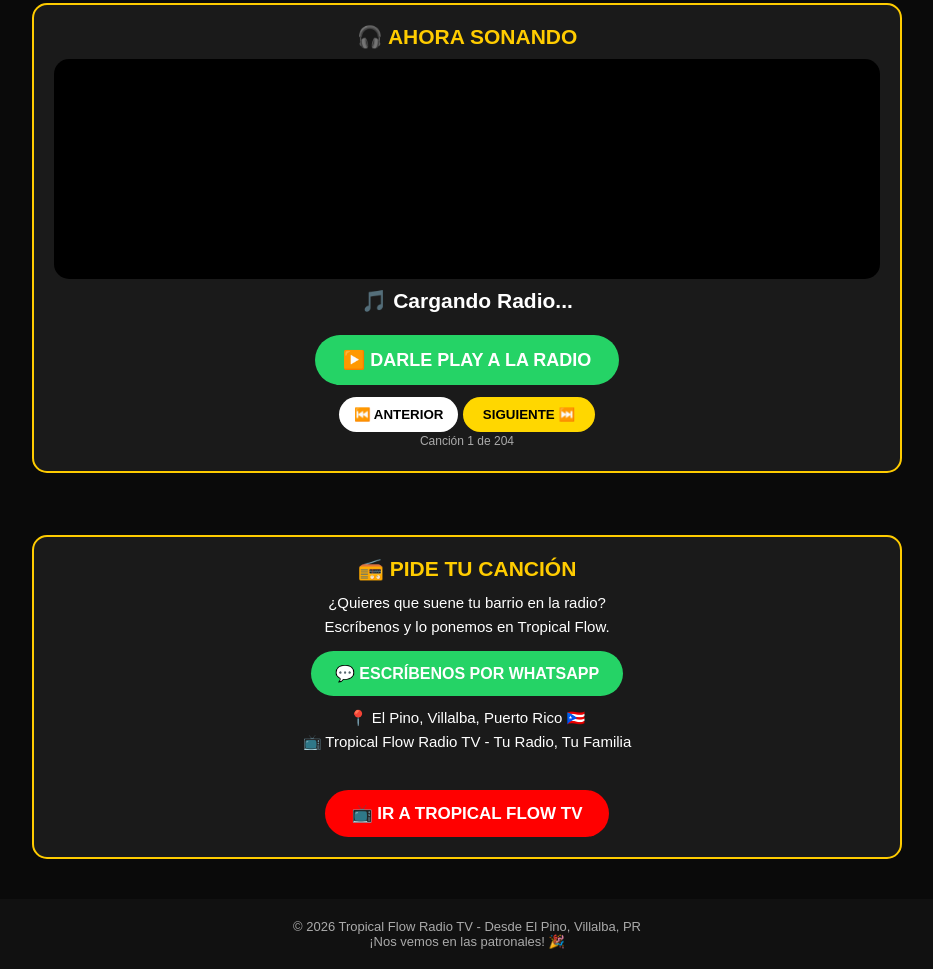
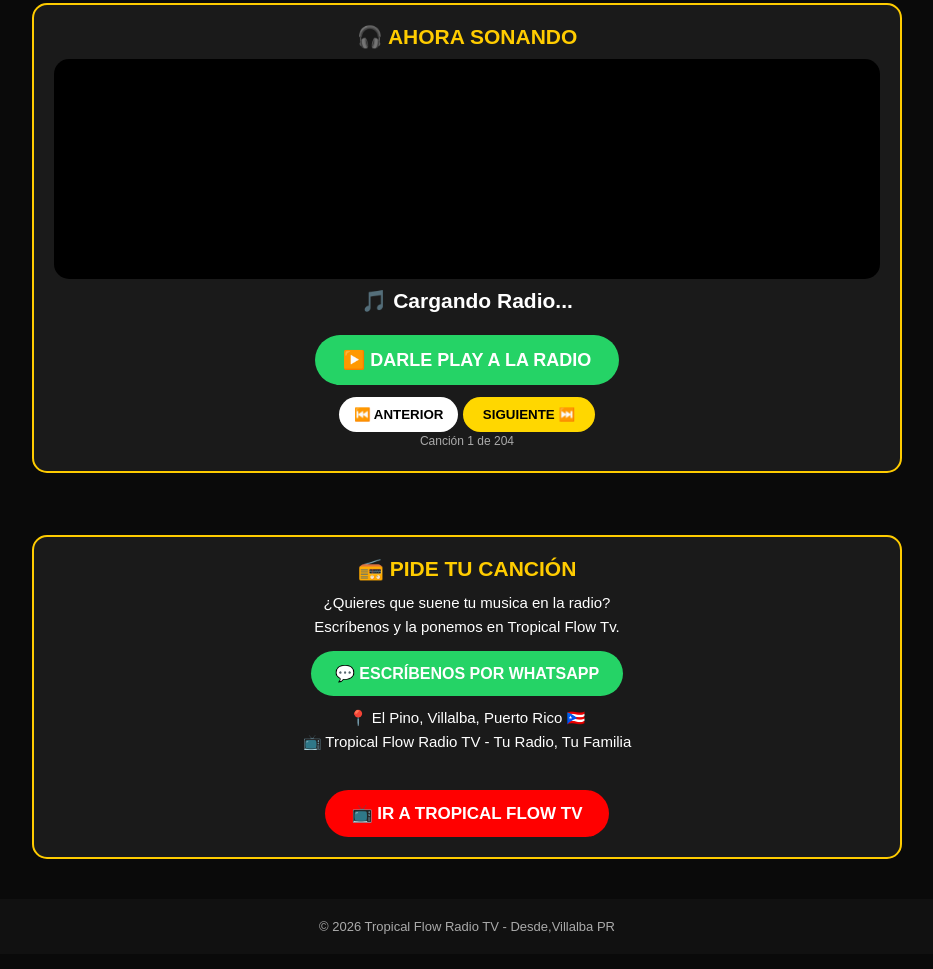
Before and after one commit to cartajo/-tropicalflow, a plain HTML site: page index.html in a window 1280 px wide. Shown: the part 360-1329 px from the top of the page, without its empty margins (173-1106 px from the left). Drawn offline with Linux system fonts and the light colour scheme.

Commit message:
Update contact message and footer text

```diff
--- a/index.html
+++ b/index.html
@@ -80,7 +80,7 @@ function anterior(){ if(!player) return; indice = (indice - 1 + lista.length) %
 <div class="section" id="contacto" style="text-align:center;">
   <div class="card">
     <h3>📻 PIDE TU CANCIÓN</h3>
-    <p>¿Quieres que suene tu barrio en la radio?<br>Escríbenos y lo ponemos en Tropical Flow.</p>
+    <p>¿Quieres que suene tu musica en la radio?<br>Escríbenos y la ponemos en Tropical Flow Tv.</p>
     <a class="whatsapp" href="https://wa.me/19393142657">💬 ESCRÍBENOS POR WHATSAPP</a>
     <p style="margin-top:10px;">📍 El Pino, Villalba, Puerto Rico 🇵🇷<br>📺 Tropical Flow Radio TV - Tu Radio, Tu Familia</p>
     <br>
@@ -89,8 +89,8 @@ function anterior(){ if(!player) return; indice = (indice - 1 + lista.length) %
 </div>
 
 <footer>
-  © 2026 Tropical Flow Radio TV - Desde El Pino, Villalba, PR<br>
-  ¡Nos vemos en las patronales! 🎉
+  © 2026 Tropical Flow Radio TV - Desde,Villalba PR<br>
+
 </footer>
 
 </body>
```
